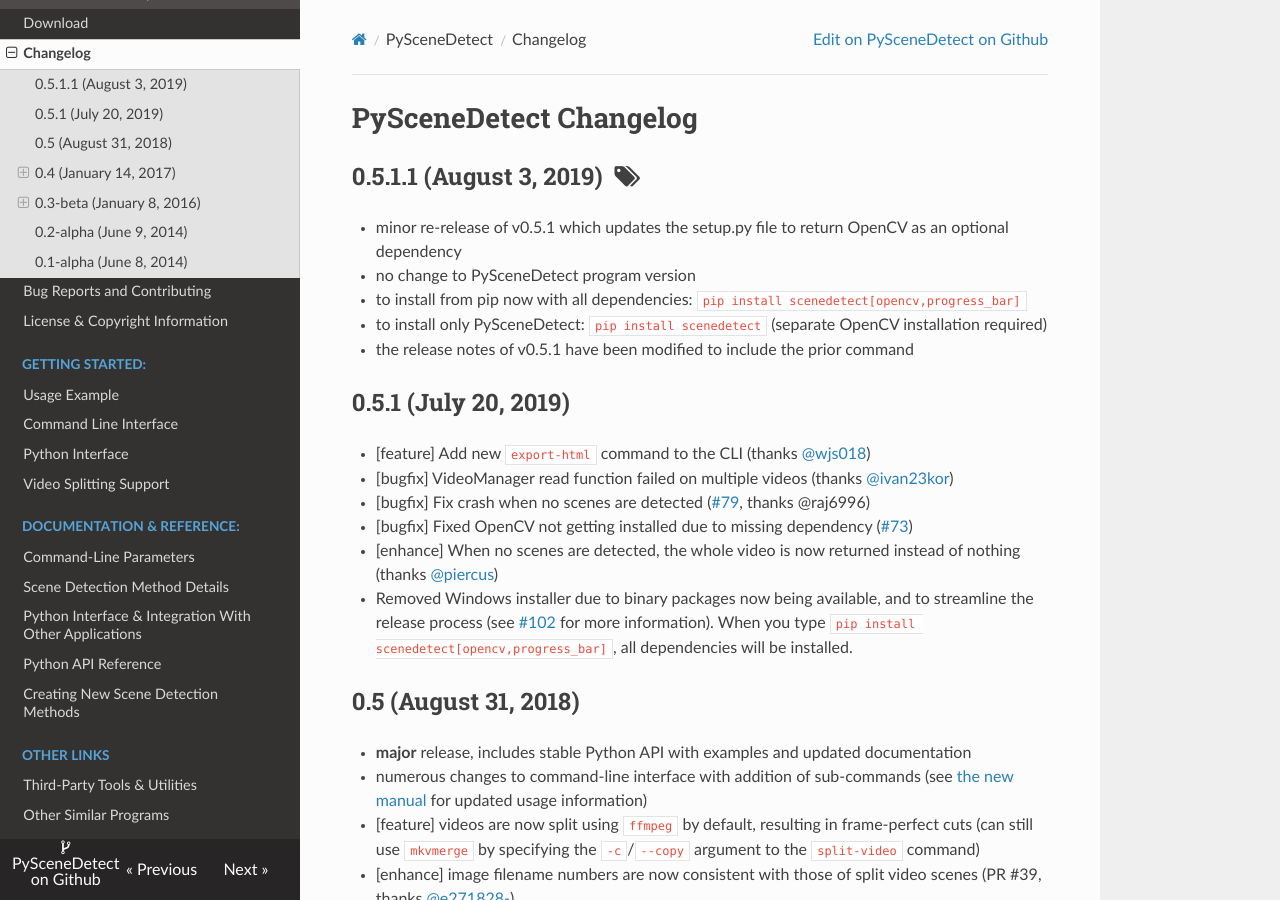
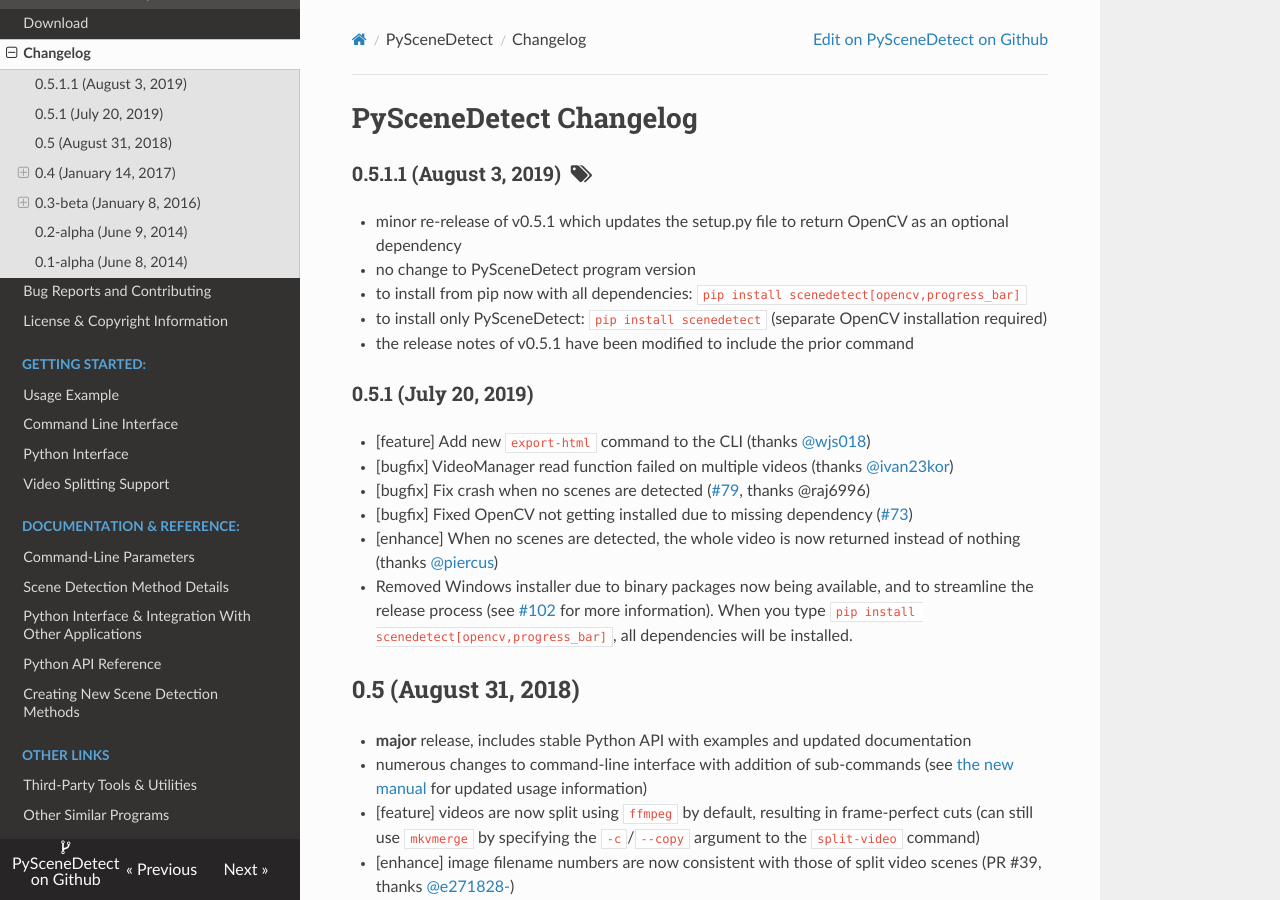
Before and after one commit to vovamushak/PySceneDetect, an MkDocs documentation site: the page built from docs/changelog.md, in a window 1280 px wide and 900 px high. Built offline with MkDocs 1.6.1, drawn with Linux system fonts in a browser that asks for light colours; nearby versions of some CDN libraries; old or Windows-style settings are respelled for this version of MkDocs.

```diff
--- a/docs/changelog.md
+++ b/docs/changelog.md
@@ -2,7 +2,7 @@
 PySceneDetect Changelog
 ==========================================================
 
-## 0.5.1.1 (August 3, 2019) &nbsp;<span class="fa fa-tags"></span>
+### 0.5.1.1 (August 3, 2019) &nbsp;<span class="fa fa-tags"></span>
 
  * minor re-release of v0.5.1 which updates the setup.py file to return OpenCV as an optional dependency
  * no change to PySceneDetect program version
@@ -11,7 +11,7 @@ PySceneDetect Changelog
  * the release notes of v0.5.1 have been modified to include the prior command
 
 
-## 0.5.1 (July 20, 2019)
+### 0.5.1 (July 20, 2019)
 
  * [feature] Add new `export-html` command to the CLI (thanks [@wjs018](https://github.com/Breakthrough/PySceneDetect/pull/104))
  * [bugfix] VideoManager read function failed on multiple videos (thanks [@ivan23kor](https://github.com/Breakthrough/PySceneDetect/pull/107))
```
Also changed, not shown: 1 other file.
